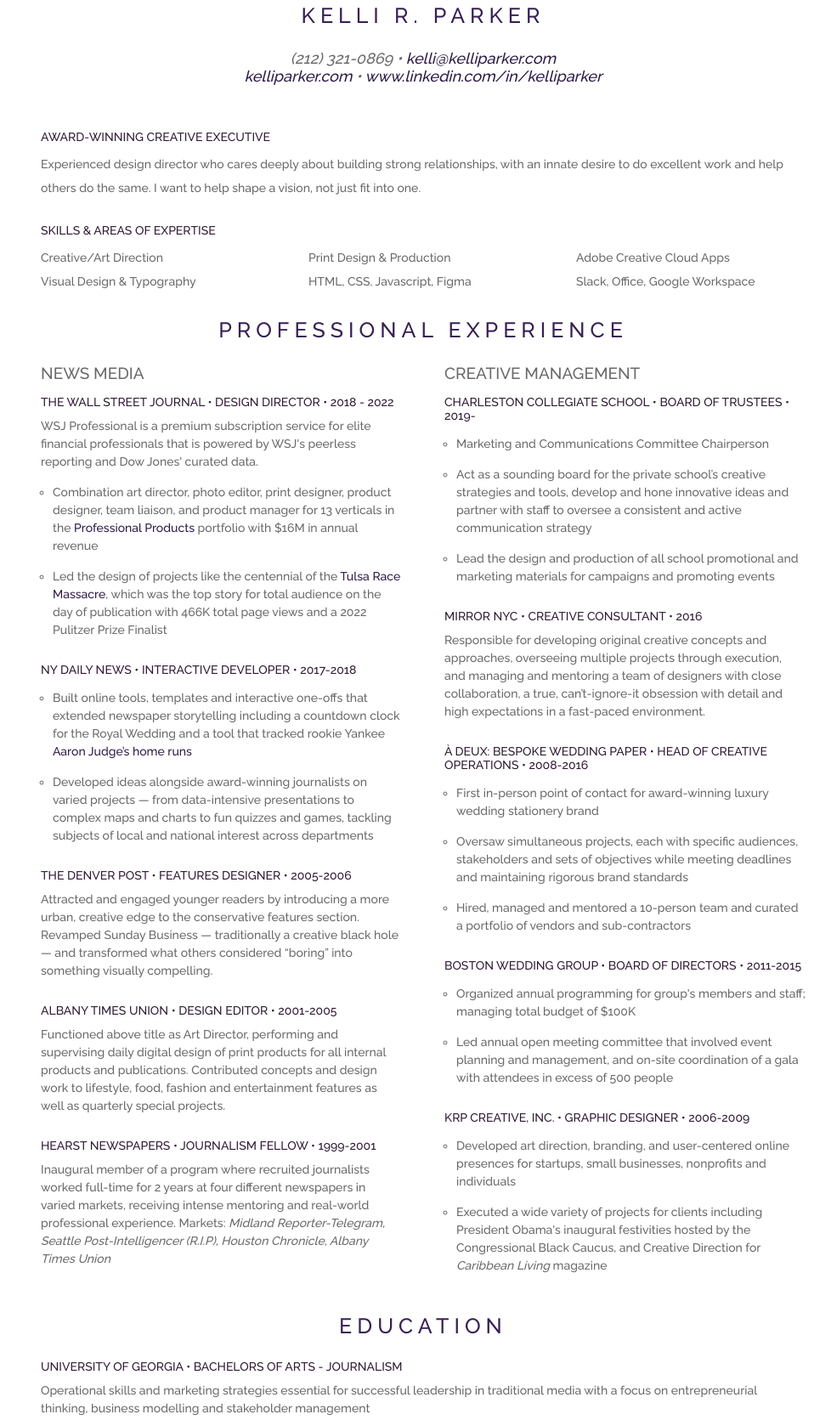
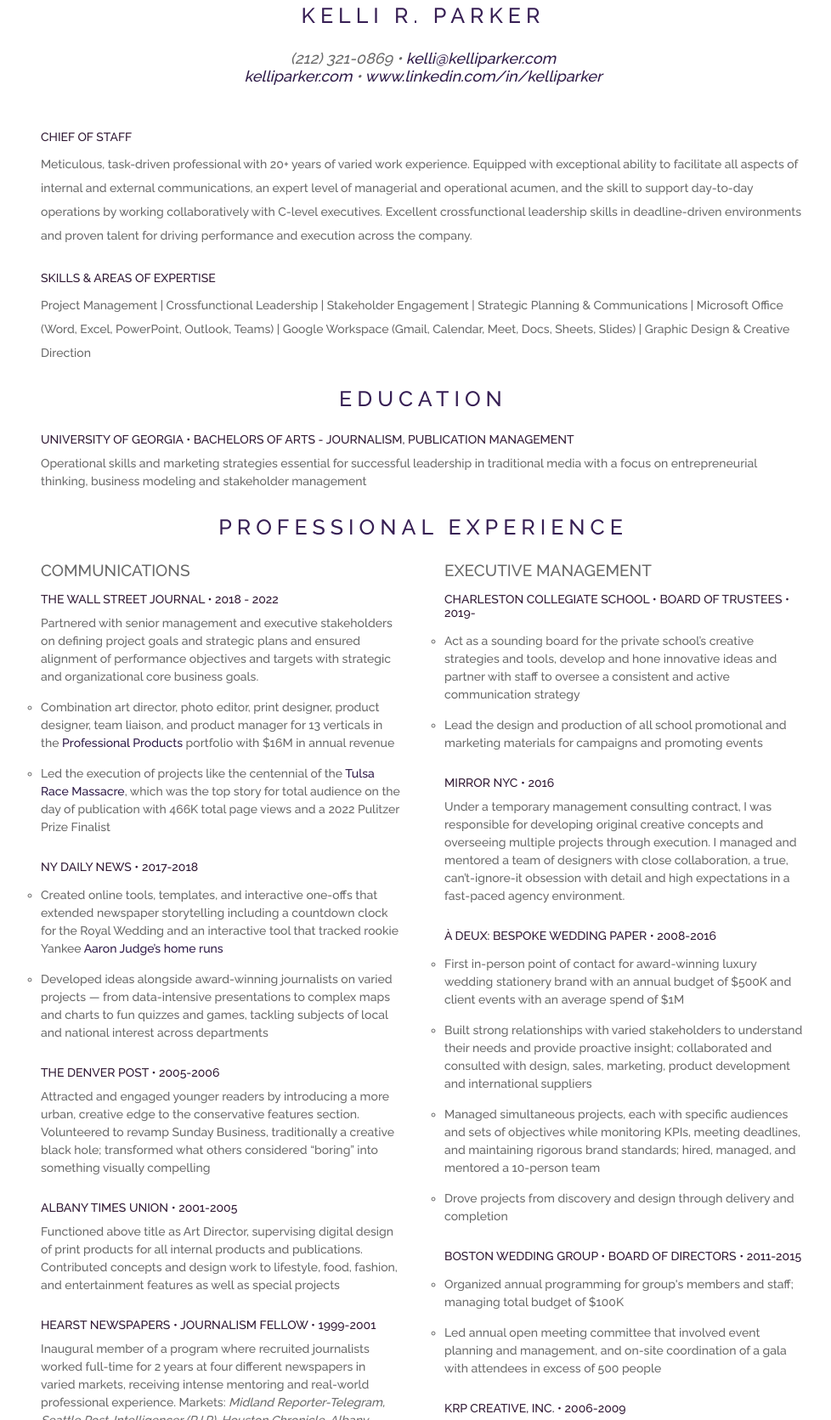
Before and after one commit to kelliparker/kelliparker.com, a website: page kpResume.html in a window 1280 px wide. Shown: the part 47-1718 px from the top of the page at 85% size, without its empty margins (142-1120 px from the left). Drawn offline with Linux system fonts and the light colour scheme.

Commit message:
Career change overhaul

```diff
--- a/css/style.css
+++ b/css/style.css
@@ -177,7 +177,7 @@
 --------------------------------------------------------------- */
 
 #welcome {
-	background: url('../images/Kelli-27.jpg') no-repeat center center;
+	background: url('../images/Kelli-7.jpg') no-repeat center center;
 	background-size: cover;
 	width: 100%;
 	height: 680px;
@@ -261,7 +261,12 @@
 
 #about {
 	padding: 100px 50px;
+	background-color: #f5f5f5;
  }
+
+ #about p {
+	text-align: left;
+}
 
 .button {
 	padding: 0 20px;
@@ -709,8 +714,8 @@
     /*
      * Because the bullet is outside of the list's
      * container, indent the list entirely
-     */
-    margin-left: 1em;
+     margin-left: 1em;*/
+
 	margin-top: 15px;
 }
 
--- a/kpResume.html
+++ b/kpResume.html
@@ -53,62 +53,51 @@
 <a href="https://kelliparker.com" target="_blank">kelliparker.com</a> • <a href="https://www.linkedin.com/in/kelliparker" target="_blank">www.linkedin.com/in/kelliparker</a></h3>
 <p>&nbsp;</p>
 
-<h5>Award-winning creative executive</h5>
-<p>Experienced design director who cares deeply about building strong relationships, with an innate desire to do excellent work and help others do the same. I want to help shape a vision, not just fit into one.</p>
+<h5>Chief of Staff</h5>
+<p>Meticulous, task-driven professional with 20+ years of varied work experience. Equipped with exceptional ability to facilitate all aspects of internal and external communications, an expert level of managerial and operational acumen, and the skill to support day-to-day operations by working collaboratively with C-level executives. Excellent crossfunctional leadership skills in deadline-driven environments and proven talent for driving performance and execution across the company.</p>
 
 <p>&nbsp;</p>
     <h5>Skills &amp; Areas of expertise</h5>
+    <p>Project Management | Crossfunctional Leadership | Stakeholder Engagement | Strategic Planning & Communications | Microsoft Office (Word, Excel, PowerPoint, Outlook, Teams) | Google Workspace (Gmail, Calendar, Meet, Docs, Sheets, Slides) | Graphic Design & Creative Direction
+	</p>
 
-    <div class="whyinfo">
-  <div>
-    <p>Creative/Art Direction<br/>
-		Visual Design &amp; Typography
-</p>
-  </div>
+	<div class="container_small" style="margin-top: 25px;">
+		<h2 class="section_title" style="clear: both;">EDUCATION</h2>
+		<h5>UNIVERSITY OF GEORGIA • Bachelors of Arts - Journalism, Publication Management</h5>
+		<p class="justify">Operational skills and marketing strategies essential for successful leadership in traditional media with a focus on entrepreneurial thinking, business modeling and stakeholder management</p>
+	</div>
 
-<div>
-  <p>Print Design &amp; Production<br/>
-HTML, CSS, Javascript, Figma</p>
-</div>
-
-<div>
-<p>Adobe Creative Cloud Apps<br/>
-Slack, Office, Google Workspace<br/>
-</p></div>
-
-</div></div>
-
-<p>&nbsp;</p>
+	<p>&nbsp;</p>
 
 <div class="container_small">
 	<h2 class="section_title">PROFESSIONAL EXPERIENCE</h2>
 	<div class="left">
-		<h4>News Media</h4>
+		<h4>Communications</h4>
 
-		<h5>THE WALL STREET JOURNAL • DESIGN DIRECTOR • 2018 - 2022</h5>
-		<p class="justify">WSJ Professional is a premium subscription service for elite financial professionals that is powered by WSJ's peerless reporting and Dow Jones' curated data.</p>
+		<h5>THE WALL STREET JOURNAL • 2018 - 2022</h5>
+		<p class="justify">Partnered with senior management and executive stakeholders on defining project goals and strategic plans and ensured alignment of performance objectives and targets with strategic and organizational core business goals.</p>
 		<ul>
 			<li>Combination art director, photo editor, print designer, product designer, team liaison, and product manager for 13 verticals in the <a href="https://www.wsj.com/pro/cybersecurity">Professional Products</a> portfolio with $16M in annual revenue</li>
-			<li>Led the design of projects like the centennial of the <a href="https://www.wsj.com/articles/the-tulsa-race-massacre-100-years-later-11622221205">Tulsa Race Massacre</a>, which was the top story for total audience on the day of publication with 466K total page views and a 2022 Pulitzer Prize Finalist</li>
+			<li>Led the execution of projects like the centennial of the <a href="https://www.wsj.com/articles/the-tulsa-race-massacre-100-years-later-11622221205">Tulsa Race Massacre</a>, which was the top story for total audience on the day of publication with 466K total page views and a 2022 Pulitzer Prize Finalist</li>
 		</ul>
 
 		<p>&nbsp;</p>
 
-		<h5>NY DAILY NEWS • INTERACTIVE DEVELOPER • 2017-2018</h5>
+		<h5>NY DAILY NEWS • 2017-2018</h5>
 		<ul>
-			<li>Built online tools, templates and interactive one-offs that extended newspaper storytelling including a countdown clock for the Royal Wedding and a tool that tracked rookie Yankee <a href="https://twitter.com/djjkim/status/912759818317910016">Aaron Judge’s home runs</a></li>
+			<li>Created online tools, templates, and interactive one-offs that extended newspaper storytelling including a countdown clock for the Royal Wedding and an interactive tool that tracked rookie Yankee <a href="https://twitter.com/djjkim/status/912759818317910016">Aaron Judge’s home runs</a></li>
 			<li>Developed ideas alongside award-winning journalists on varied projects — from data-intensive presentations to complex maps and charts to fun quizzes and games, tackling subjects of local and national interest across departments</li>
 		</ul>
 
 		<p>&nbsp;</p>
 
-		<h5>THE DENVER POST • FEATURES DESIGNER • 2005-2006</h5>
-		<p class="justify">Attracted and engaged younger readers by introducing a more urban, creative edge to the conservative features section. Revamped Sunday Business — traditionally a creative black hole — and transformed what others considered “boring” into something visually compelling.</p>
+		<h5>THE DENVER POST • 2005-2006</h5>
+		<p class="justify">Attracted and engaged younger readers by introducing a more urban, creative edge to the conservative features section. Volunteered to revamp Sunday Business, traditionally a creative black hole; transformed what others considered “boring” into something visually compelling</p>
 
 		<p>&nbsp;</p>
 
-		<h5>ALBANY TIMES UNION • DESIGN EDITOR • 2001-2005</h5>
-		<p class="justify">Functioned above title as Art Director, performing and supervising daily digital design of print products for all internal products and publications. Contributed concepts and design work to lifestyle, food, fashion and entertainment features as well as quarterly special projects.</p>
+		<h5>ALBANY TIMES UNION • 2001-2005</h5>
+		<p class="justify">Functioned above title as Art Director, supervising digital design of print products for all internal products and publications. Contributed concepts and design work to lifestyle, food, fashion, and entertainment features as well as special projects</p>
 
 		<p>&nbsp;</p>
 
@@ -117,25 +106,25 @@
 	</div>
 
 	<div class="right">
-		<h4>Creative Management</h4>
+		<h4>Executive Management</h4>
 		<h5>CHARLESTON COLLEGIATE SCHOOL • BOARD OF TRUSTEES • 2019-</h5>
 		<ul>
-			<li>Marketing and Communications Committee Chairperson</li>
 			<li>Act as a sounding board for the private school’s creative strategies and tools, develop and hone innovative ideas and partner with staff to oversee a consistent and active communication strategy</li>
 			<li>Lead the design and production of all school promotional and marketing materials for campaigns and promoting events</li>
 		</ul>
 
 		<p>&nbsp;</p>
 
-		<h5>MIRROR NYC • CREATIVE CONSULTANT • 2016</h5>
-		<p class="justify">Responsible for developing original creative concepts and approaches, overseeing multiple projects through execution, and managing and mentoring a team of designers with close collaboration, a true, can’t-ignore-it obsession with detail and high expectations in a fast-paced environment.</p>
+		<h5>MIRROR NYC • 2016</h5>
+		<p class="justify">Under a temporary management consulting contract, I was responsible for developing original creative concepts and overseeing multiple projects through execution. I managed and mentored a team of designers with close collaboration, a true, can’t-ignore-it obsession with detail and high expectations in a fast-paced agency environment.</p>
 
 		<p>&nbsp;</p>
-		<h5>&Agrave; DEUX: BESPOKE WEDDING PAPER • HEAD OF CREATIVE OPERATIONS • 2008-2016</h5>
+		<h5>&Agrave; DEUX: BESPOKE WEDDING PAPER • 2008-2016</h5>
 		<ul>
-			<li>First in-person point of contact for award-winning luxury wedding stationery brand</li>
-			<li>Oversaw simultaneous projects, each with specific audiences, stakeholders and sets of objectives while meeting deadlines and maintaining rigorous brand standards</li>
-			<li>Hired, managed and mentored a 10-person team and curated a portfolio of vendors and sub-contractors</li>
+			<li>First in-person point of contact for award-winning luxury wedding stationery brand with an annual budget of $500K and client events with an average spend of $1M</li>
+			<li>Built strong relationships with varied stakeholders to understand their needs and provide proactive insight; collaborated and consulted with design, sales, marketing, product development and international suppliers</li>
+			<li>Managed simultaneous projects, each with specific audiences and sets of objectives while monitoring KPIs, meeting deadlines, and maintaining rigorous brand standards; hired, managed, and mentored a 10-person team</li>
+			<li>Drove projects from discovery and design through delivery and completion</li>
 		</ul>
 
 		<p>&nbsp;</p>
@@ -148,22 +137,12 @@
 
 		<p>&nbsp;</p>
 
-		<h5>KRP CREATIVE, INC. • GRAPHIC DESIGNER • 2006-2009</h5>
-		<ul>
-			<li>Developed art direction, branding, and user-centered online presences for startups, small businesses, nonprofits and individuals</li>
-			<li>Executed a wide variety of projects for clients including President Obama's inaugural festivities hosted by the Congressional Black Caucus, and Creative Direction for <i>Caribbean Living</i> magazine</li>
-		</ul>
+		<h5>KRP CREATIVE, INC. • 2006-2009</h5>
+		<p class="justify">Developed art direction, branding, and user-centered online presences for startups, small businesses, nonprofits and individuals. Executed a wide variety of projects for clients including President Obama's inaugural festivities hosted by the Congressional Black Caucus, and Creative Direction for <i>Caribbean Living</i> magazine</p>
 	</div>
 </div>
-<p>&nbsp;</p>
 
-<div class="container_small" style="margin-top: 25px;">
-	<h2 class="section_title" style="clear: both;">EDUCATION</h2>
-	<h5>UNIVERSITY OF GEORGIA • Bachelors of Arts - Journalism</h5>
-	<p class="justify">Operational skills and marketing strategies essential for successful leadership in traditional media with a focus on entrepreneurial thinking, business modelling and stakeholder management</p>
-</div>
-
-<a style="margin-top: 25px;" href="/images/KelliParkerResume.pdf" class="button" target="_blank"><i class="fa fa-download"></i> download a printable PDF</a>
+<a style="margin-top: 25px;" href="/images/KParkerResume.pdf" class="button" target="_blank"><i class="fa fa-download"></i> download a printable PDF</a>
 
 </section>
 </body>
```
Also changed, not shown: index.html (+36 -28 lines), indexTest.html (+22 -1 lines), 1 other file.
